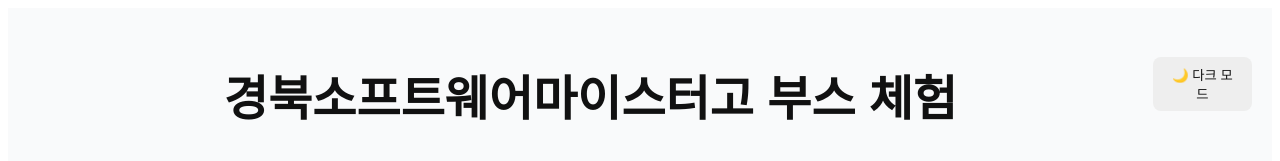
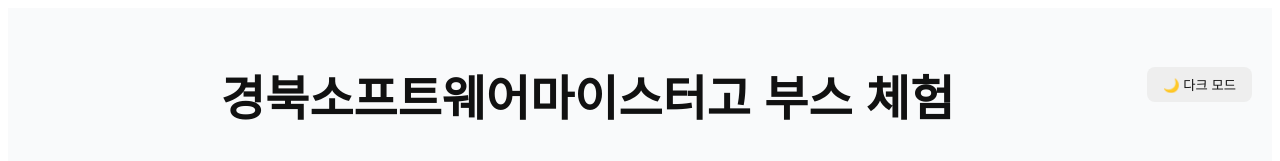
Before and after one commit to YANGYUNJIK/toWord, a React (Vite) app in the folder frontend/: page /cloud in a window 1280 px wide. Shown: the top 161 px of the page. Built offline with nearby package versions, Linux system fonts and the light colour scheme; no server answers; a web font is replaced by a local one.

Commit message:
Update WordCloudPage.jsx

```diff
--- a/frontend/src/pages/WordCloudPage.jsx
+++ b/frontend/src/pages/WordCloudPage.jsx
@@ -102,6 +102,7 @@
             borderRadius: "8px",
             cursor: "pointer",
             transition: "all 0.3s",
+            whiteSpace: "nowrap"
           }}
         >
           {darkMode ? "☀️ 라이트 모드" : "🌙 다크 모드"}
```
